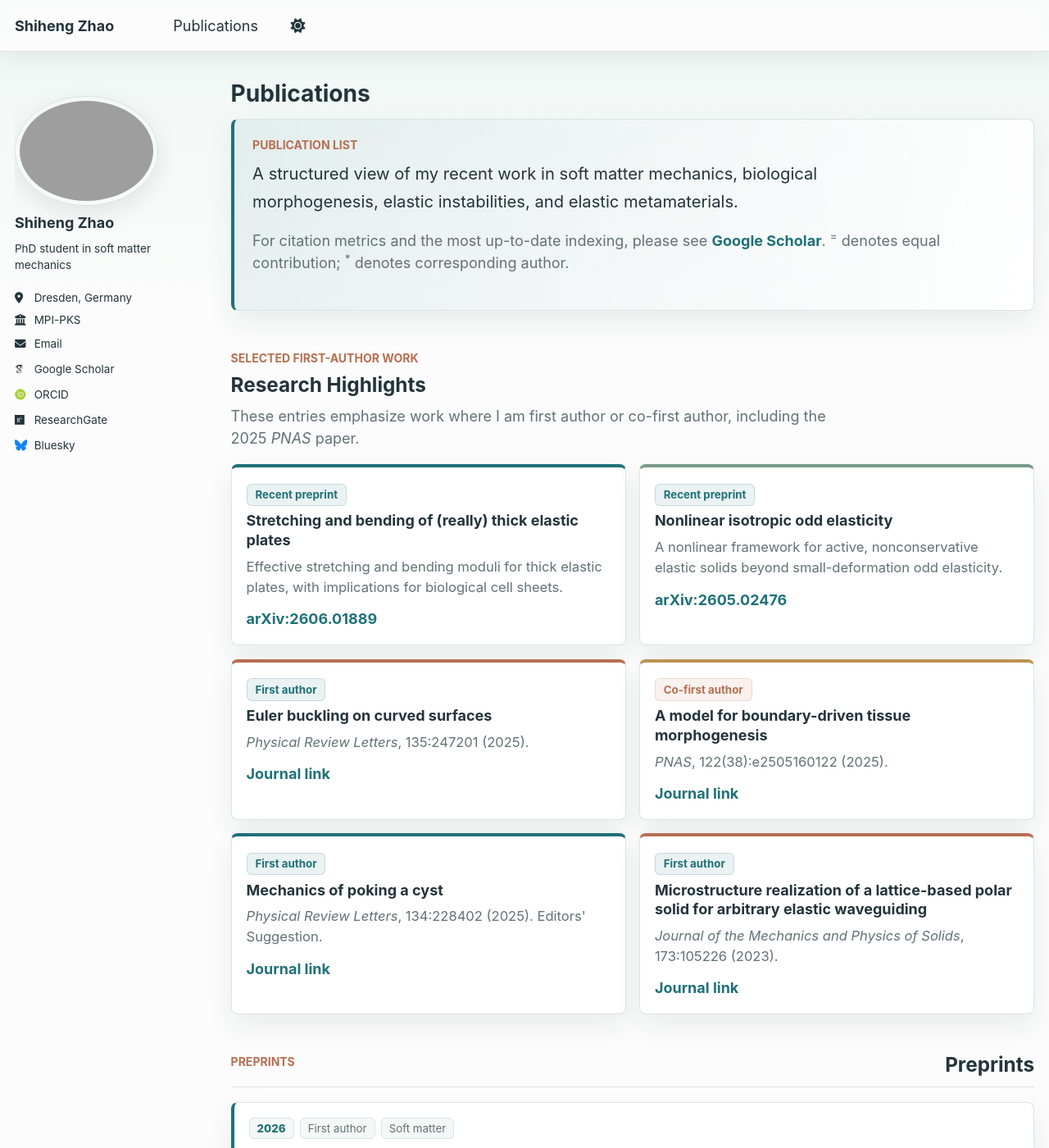
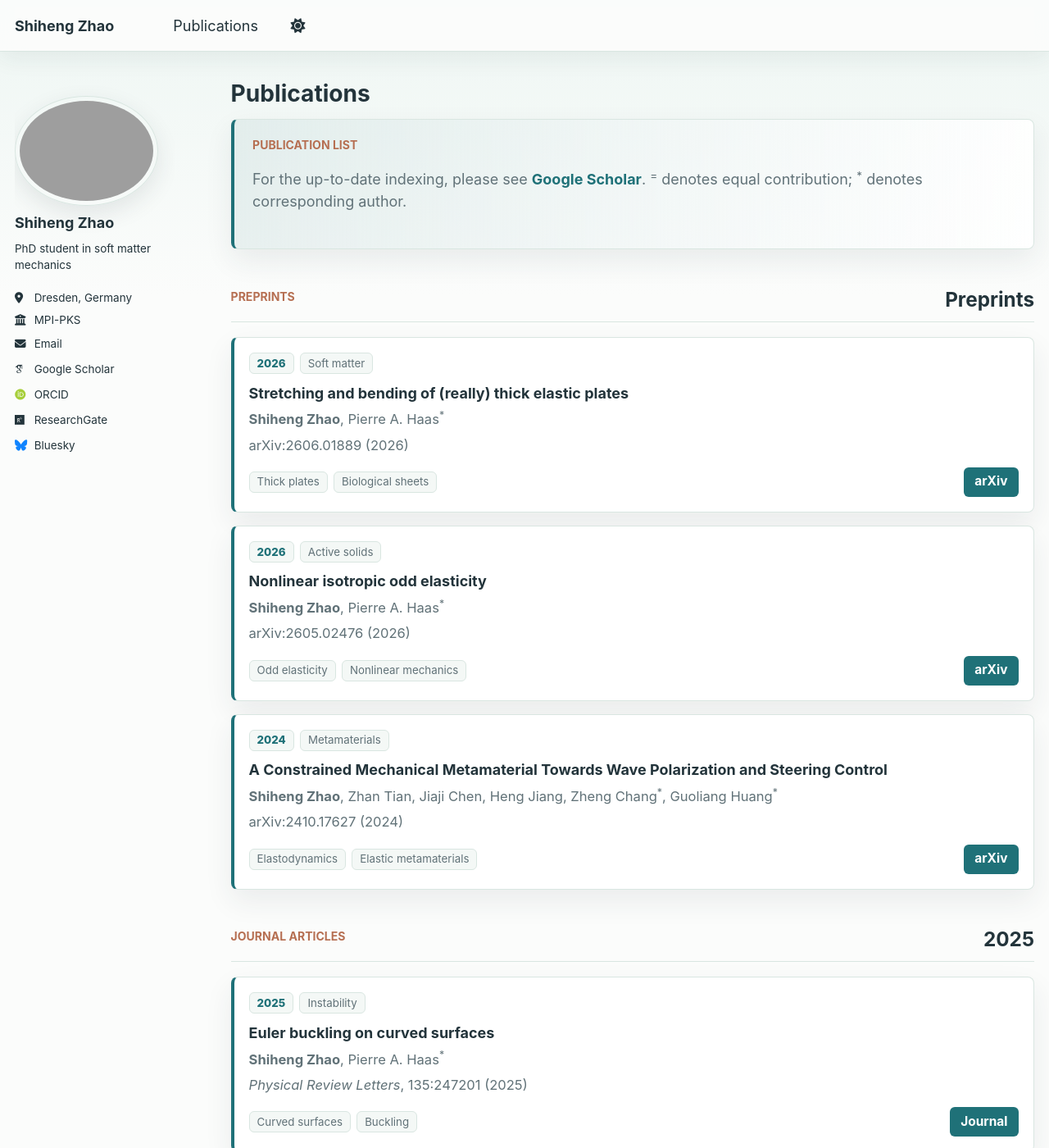
Before and after one commit to Iamzsh/Iamzsh.github.io, a Jekyll site: the page built from _pages/publications.html, in a window 1280 px wide and 1400 px high. Shown: the whole window at 82% size. Built offline with Jekyll 4.4.1, drawn with Linux system fonts in a browser that asks for light colours; some web fonts are replaced; some of the changed text lies outside the part shown.

Commit message:
Codex_updated_3

```diff
--- a/_pages/publications.html
+++ b/_pages/publications.html
@@ -8,60 +8,7 @@ author_profile: true
 <div class="pub-page">
   <section class="pub-hero">
     <p class="profile-kicker">Publication list</p>
-    <p class="pub-lede">A structured view of my recent work in soft matter mechanics, biological morphogenesis, elastic instabilities, and elastic metamaterials.</p>
-    <p class="pub-note">For citation metrics and the most up-to-date indexing, please see <a href="https://scholar.google.com/citations?user=4JhQk2oAAAAJ&amp;hl=en" target="_blank">Google Scholar</a>. <span><sup>=</sup> denotes equal contribution; <sup>*</sup> denotes corresponding author.</span></p>
-  </section>
-
-  <section class="pub-section">
-    <div class="section-heading">
-      <p class="profile-kicker">Selected first-author work</p>
-      <h2>Research Highlights</h2>
-      <p>These entries emphasize work where I am first author or co-first author, including the 2025 <em>PNAS</em> paper.</p>
-    </div>
-
-    <div class="featured-grid">
-      <article class="feature-paper">
-        <span class="paper-badge">Recent preprint</span>
-        <h3>Stretching and bending of (really) thick elastic plates</h3>
-        <p>Effective stretching and bending moduli for thick elastic plates, with implications for biological cell sheets.</p>
-        <a href="https://arxiv.org/abs/2606.01889" target="_blank">arXiv:2606.01889</a>
-      </article>
-
-      <article class="feature-paper">
-        <span class="paper-badge">Recent preprint</span>
-        <h3>Nonlinear isotropic odd elasticity</h3>
-        <p>A nonlinear framework for active, nonconservative elastic solids beyond small-deformation odd elasticity.</p>
-        <a href="https://arxiv.org/abs/2605.02476" target="_blank">arXiv:2605.02476</a>
-      </article>
-
-      <article class="feature-paper">
-        <span class="paper-badge">First author</span>
-        <h3>Euler buckling on curved surfaces</h3>
-        <p><em>Physical Review Letters</em>, 135:247201 (2025).</p>
-        <a href="https://doi.org/10.1103/63py-ph5s" target="_blank">Journal link</a>
-      </article>
-
-      <article class="feature-paper">
-        <span class="paper-badge paper-badge--soft">Co-first author</span>
-        <h3>A model for boundary-driven tissue morphogenesis</h3>
-        <p><em>PNAS</em>, 122(38):e2505160122 (2025).</p>
-        <a href="https://doi.org/10.1073/pnas.2505160122" target="_blank">Journal link</a>
-      </article>
-
-      <article class="feature-paper">
-        <span class="paper-badge">First author</span>
-        <h3>Mechanics of poking a cyst</h3>
-        <p><em>Physical Review Letters</em>, 134:228402 (2025). Editors' Suggestion.</p>
-        <a href="https://doi.org/10.1103/PhysRevLett.134.228402" target="_blank">Journal link</a>
-      </article>
-
-      <article class="feature-paper">
-        <span class="paper-badge">First author</span>
-        <h3>Microstructure realization of a lattice-based polar solid for arbitrary elastic waveguiding</h3>
-        <p><em>Journal of the Mechanics and Physics of Solids</em>, 173:105226 (2023).</p>
-        <a href="https://doi.org/10.1016/j.jmps.2023.105226" target="_blank">Journal link</a>
-      </article>
-    </div>
+    <p class="pub-note">For the up-to-date indexing, please see <a href="https://scholar.google.com/citations?user=4JhQk2oAAAAJ&amp;hl=en" target="_blank">Google Scholar</a>. <span><sup>=</sup> denotes equal contribution; <sup>*</sup> denotes corresponding author.</span></p>
   </section>
 
   <section class="pub-section">
@@ -72,7 +19,7 @@ author_profile: true
 
     <div class="pub-list">
       <article class="pub-card pub-card--highlight">
-        <div class="pub-card__meta"><span>2026</span><span>First author</span><span>Soft matter</span></div>
+        <div class="pub-card__meta"><span>2026</span><span>Soft matter</span></div>
         <h3>Stretching and bending of (really) thick elastic plates</h3>
         <p class="pub-authors"><strong>Shiheng Zhao</strong>, Pierre A. Haas<sup>*</sup></p>
         <p class="pub-venue">arXiv:2606.01889 (2026)</p>
@@ -83,7 +30,7 @@ author_profile: true
       </article>
 
       <article class="pub-card pub-card--highlight">
-        <div class="pub-card__meta"><span>2026</span><span>First author</span><span>Active solids</span></div>
+        <div class="pub-card__meta"><span>2026</span><span>Active solids</span></div>
         <h3>Nonlinear isotropic odd elasticity</h3>
         <p class="pub-authors"><strong>Shiheng Zhao</strong>, Pierre A. Haas<sup>*</sup></p>
         <p class="pub-venue">arXiv:2605.02476 (2026)</p>
@@ -94,12 +41,12 @@ author_profile: true
       </article>
 
       <article class="pub-card pub-card--highlight">
-        <div class="pub-card__meta"><span>2024</span><span>First author</span><span>Metamaterials</span></div>
+        <div class="pub-card__meta"><span>2024</span><span>Metamaterials</span></div>
         <h3>A Constrained Mechanical Metamaterial Towards Wave Polarization and Steering Control</h3>
         <p class="pub-authors"><strong>Shiheng Zhao</strong>, Zhan Tian, Jiaji Chen, Heng Jiang, Zheng Chang<sup>*</sup>, Guoliang Huang<sup>*</sup></p>
         <p class="pub-venue">arXiv:2410.17627 (2024)</p>
         <div class="pub-card__footer">
-          <div class="pub-tags"><span>Wave control</span><span>Elastic metamaterials</span></div>
+          <div class="pub-tags"><span>Elastodynamics</span><span>Elastic metamaterials</span></div>
           <a class="pub-button" href="https://arxiv.org/abs/2410.17627" target="_blank">arXiv</a>
         </div>
       </article>
@@ -114,7 +61,7 @@ author_profile: true
 
     <div class="pub-list">
       <article class="pub-card pub-card--highlight">
-        <div class="pub-card__meta"><span>2025</span><span>First author</span><span>Instability</span></div>
+        <div class="pub-card__meta"><span>2025</span><span>Instability</span></div>
         <h3>Euler buckling on curved surfaces</h3>
         <p class="pub-authors"><strong>Shiheng Zhao</strong>, Pierre A. Haas<sup>*</sup></p>
         <p class="pub-venue"><em>Physical Review Letters</em>, 135:247201 (2025)</p>
@@ -125,7 +72,7 @@ author_profile: true
       </article>
 
       <article class="pub-card pub-card--highlight">
-        <div class="pub-card__meta"><span>2025</span><span>Co-first author</span><span>Morphogenesis</span></div>
+        <div class="pub-card__meta"><span>2025</span><span>Morphogenesis</span></div>
         <h3>A model for boundary-driven tissue morphogenesis</h3>
         <p class="pub-authors">Daniel S. Alber<sup>=</sup>, <strong>Shiheng Zhao</strong><sup>=</sup>, Alexandre O. Jacinto, Eric F. Wieschaus, Stanislav Y. Shvartsman<sup>*</sup>, Pierre A. Haas<sup>*</sup></p>
         <p class="pub-venue"><em>PNAS</em>, 122(38):e2505160122 (2025)</p>
@@ -136,7 +83,7 @@ author_profile: true
       </article>
 
       <article class="pub-card pub-card--highlight">
-        <div class="pub-card__meta"><span>2025</span><span>First author</span><span>Editors' Suggestion</span></div>
+        <div class="pub-card__meta"><span>2025</span><span>Editors' Suggestion</span></div>
         <h3>Mechanics of poking a cyst</h3>
         <p class="pub-authors"><strong>Shiheng Zhao</strong>, Pierre A. Haas<sup>*</sup></p>
         <p class="pub-venue"><em>Physical Review Letters</em>, 134:228402 (2025)</p>
@@ -187,7 +134,7 @@ author_profile: true
 
     <div class="pub-list">
       <article class="pub-card pub-card--highlight">
-        <div class="pub-card__meta"><span>2023</span><span>Co-first author</span><span>Phononic lattices</span></div>
+        <div class="pub-card__meta"><span>2023</span><span>Phononic lattices</span></div>
         <h3>Tunable and light-weight phononic lattices inspired by spider capture silk</h3>
         <p class="pub-authors">Chao Ma<sup>=</sup>, <strong>Shiheng Zhao</strong><sup>=</sup>, Jianbo Zhang, Zheng Chang<sup>*</sup></p>
         <p class="pub-venue"><em>Applied Physics A</em>, 129(2):99 (2023)</p>
@@ -198,7 +145,7 @@ author_profile: true
       </article>
 
       <article class="pub-card pub-card--highlight">
-        <div class="pub-card__meta"><span>2023</span><span>First author</span><span>Elastic waveguiding</span></div>
+        <div class="pub-card__meta"><span>2023</span><span>Elastic waveguiding</span></div>
         <h3>Microstructure realization of a lattice-based polar solid for arbitrary elastic waveguiding</h3>
         <p class="pub-authors"><strong>Shiheng Zhao</strong>, Jiaji Chen, Zheng Chang<sup>*</sup>, Guoliang Huang<sup>*</sup></p>
         <p class="pub-venue"><em>Journal of the Mechanics and Physics of Solids</em>, 173:105226 (2023)</p>
@@ -218,7 +165,7 @@ author_profile: true
 
     <div class="pub-list">
       <article class="pub-card pub-card--highlight">
-        <div class="pub-card__meta"><span>2022</span><span>Co-first author</span><span>Soft lattices</span></div>
+        <div class="pub-card__meta"><span>2022</span><span>Soft lattices</span></div>
         <h3>Bloch wave propagation in finitely stretched soft lattice</h3>
         <p class="pub-authors"><strong>Shiheng Zhao</strong><sup>=</sup>, Tao Feng<sup>=</sup>, Han Zhang, Yang Gao, Zheng Chang<sup>*</sup></p>
         <p class="pub-venue"><em>Mechanical Systems and Signal Processing</em>, 181:109487 (2022)</p>
@@ -238,7 +185,7 @@ author_profile: true
 
     <div class="pub-list">
       <article class="pub-card pub-card--highlight">
-        <div class="pub-card__meta"><span>2021</span><span>First author</span><span>Soft fibers</span></div>
+        <div class="pub-card__meta"><span>2021</span><span>Soft fibers</span></div>
         <h3>Elastic wave velocities in finitely pre-stretched soft fibers</h3>
         <p class="pub-authors"><strong>Shiheng Zhao</strong>, Zheng Chang<sup>*</sup></p>
         <p class="pub-venue"><em>International Journal of Solids and Structures</em>, 233:111208 (2021)</p>
```
Also changed, not shown: _pages/about.md (+3 -3 lines).
